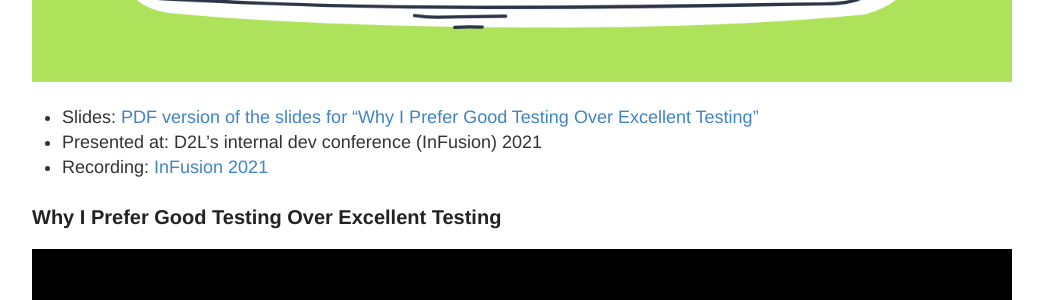
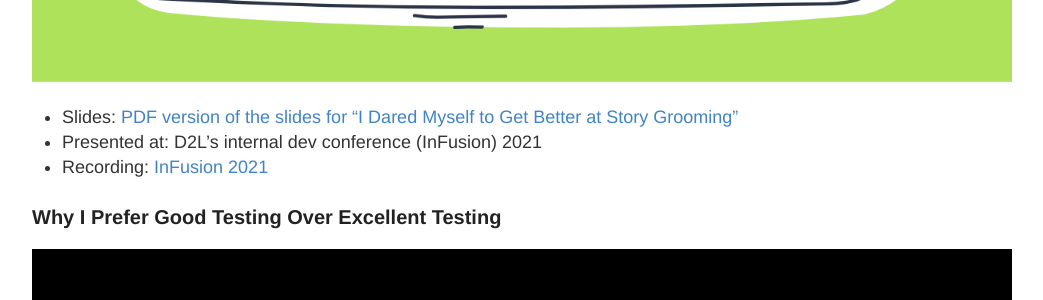
Before and after one commit to tinafletcher/tinafletcher.github.io, a Jekyll site: the page built from speaking.md, in a window 1280 px wide and 900 px high, scrolled down 659 px. Shown: the part 153-453 px from the top of the window, without its empty margins (118-1161 px from the left). Built offline with Jekyll 4.4.1, drawn with Linux system fonts in a browser that asks for light colours.

Commit message:
Link fix on speaking page

```diff
--- a/speaking.md
+++ b/speaking.md
@@ -8,7 +8,7 @@ Here are some of the talks I've presented in the past.
 
 ### I Dared Myself to Get Better at Story Grooming
 ![Thumbnail image of a slide that says "I Dared Myself to Get Better at Story Grooming"](/images/Story Grooming Thumbnail.PNG)
-+ Slides: [PDF version of the slides for "Why I Prefer Good Testing Over Excellent Testing"](../images/I Dared Myself to Get Better at Story Grooming.pdf)
++ Slides: [PDF version of the slides for "I Dared Myself to Get Better at Story Grooming"](../images/I Dared Myself to Get Better at Story Grooming.pdf)
 + Presented at: D2L's internal dev conference (InFusion) 2021
 + Recording: [InFusion 2021](https://youtu.be/DAuLWBmbWnc)
 
```
